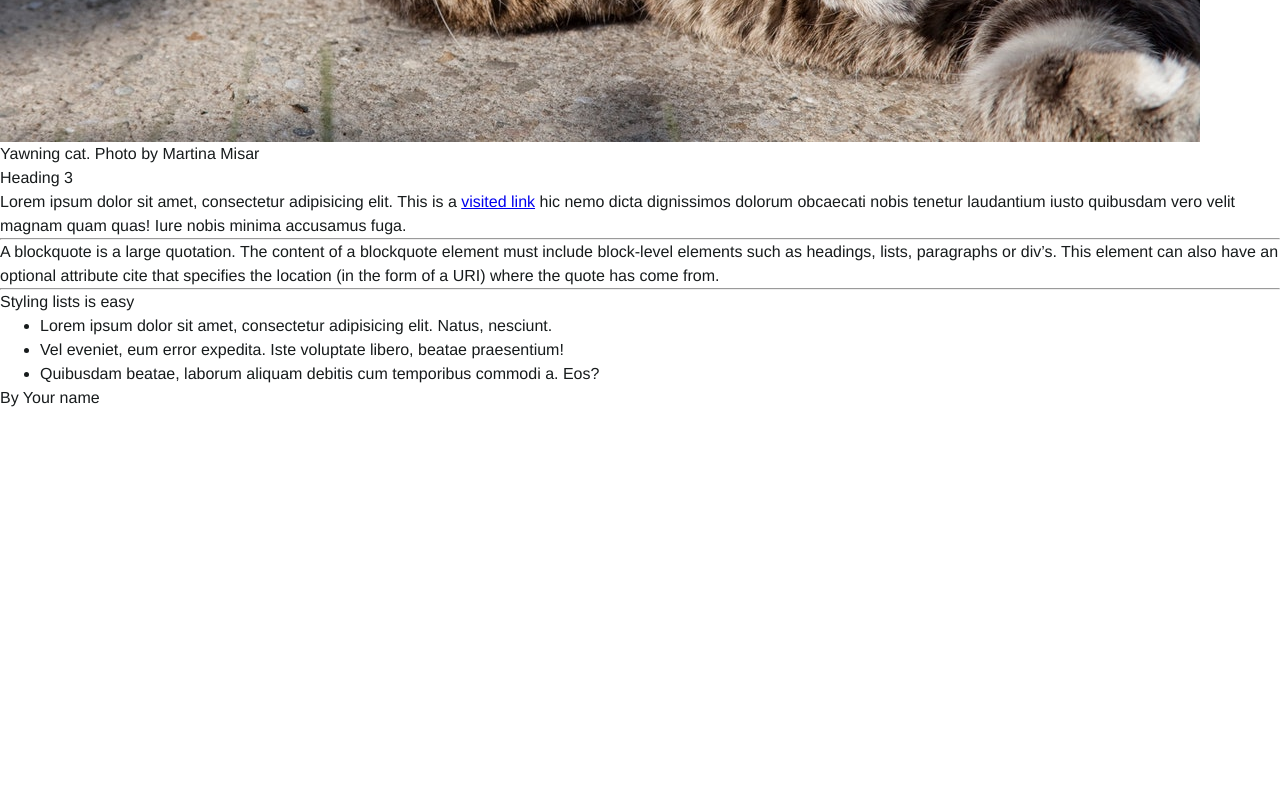
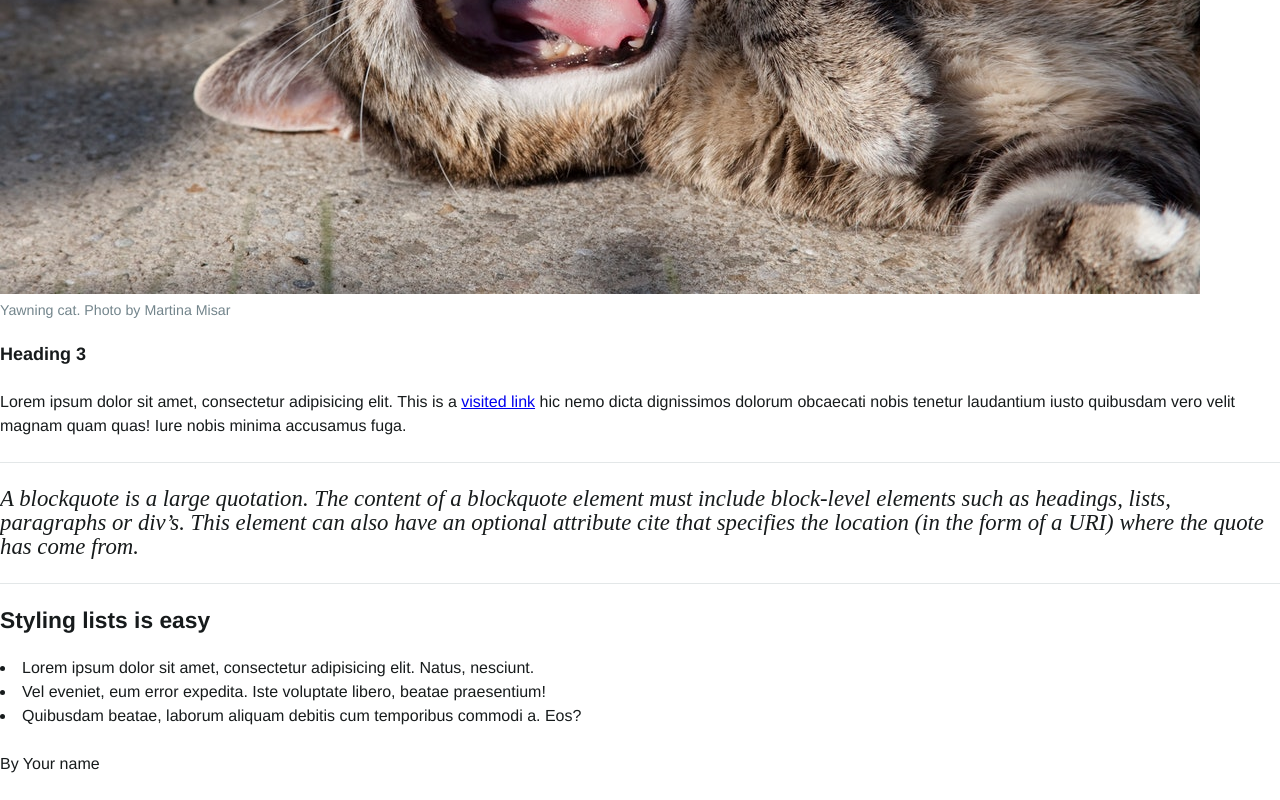
Before and after one commit to mct-ui/html5-boilerplate-VangheluweMaarten, a plain HTML site: page index.html in a window 1280 px wide. Shown: the part 773-1573 px from the top of the page. Before the commit the page ends 1183 px from the top, so only its background shows below. Drawn offline with Linux system fonts and the light colour scheme.

Commit message:
added default typography styles

```diff
--- a/css/screen.scss
+++ b/css/screen.scss
@@ -182,21 +182,33 @@ html {
 */
 
 h1 {
-
+  font-size: $ms5;
+  font-weight: 700;
+  line-height: calc($baseline*4);
+  margin-bottom: $space-m;
 }
 
 h2 {
-
+  font-weight: 700;
+  font-size: $ms3;
+  line-height: ($baseline*3);
+  margin-bottom: $space-m;
 }
 
 h3 {
-
+  font-weight: 700;
+  font-size: $ms1;
+  line-height: ($baseline*3);
+  margin-bottom: $space-m;
 }
 
 h4,
 h5,
 h6 {
-
+  font-weight: 700;
+  font-size: $ms0;
+  line-height: ($baseline*3);
+  margin-bottom: $space-m;
 }
 
 p,
@@ -206,29 +218,40 @@ dl,
 table,
 address,
 figure {
-
+  margin-bottom: $space-m;
 }
 
 ul,
 ol {
-
+  padding-left: 0;
+  list-style-position: inside;
 }
 
 li ul,
 li ol {
-
+  margin-bottom: 0;
 }
 
 blockquote {
-
+  font-family: $font-family-secondary;
+  font-style: italic;
+  font-size: $ms3;
+  line-height: cal($baseline*4);
+  margin-bottom: $space-m;
 }
 
 figcaption {
-
+  font-size: $ms-1;
+  line-height: calc($baseline*2);
+  margin-top: $space-xs;
+  color: $color-text-lighter
 }
 
 hr {
-
+  border: 0;
+  height: 1px;
+  background-color: $color-border;
+  margin-bottom: $space-m;
 }
 
 a {
```
Also changed, not shown: css/screen.css.
